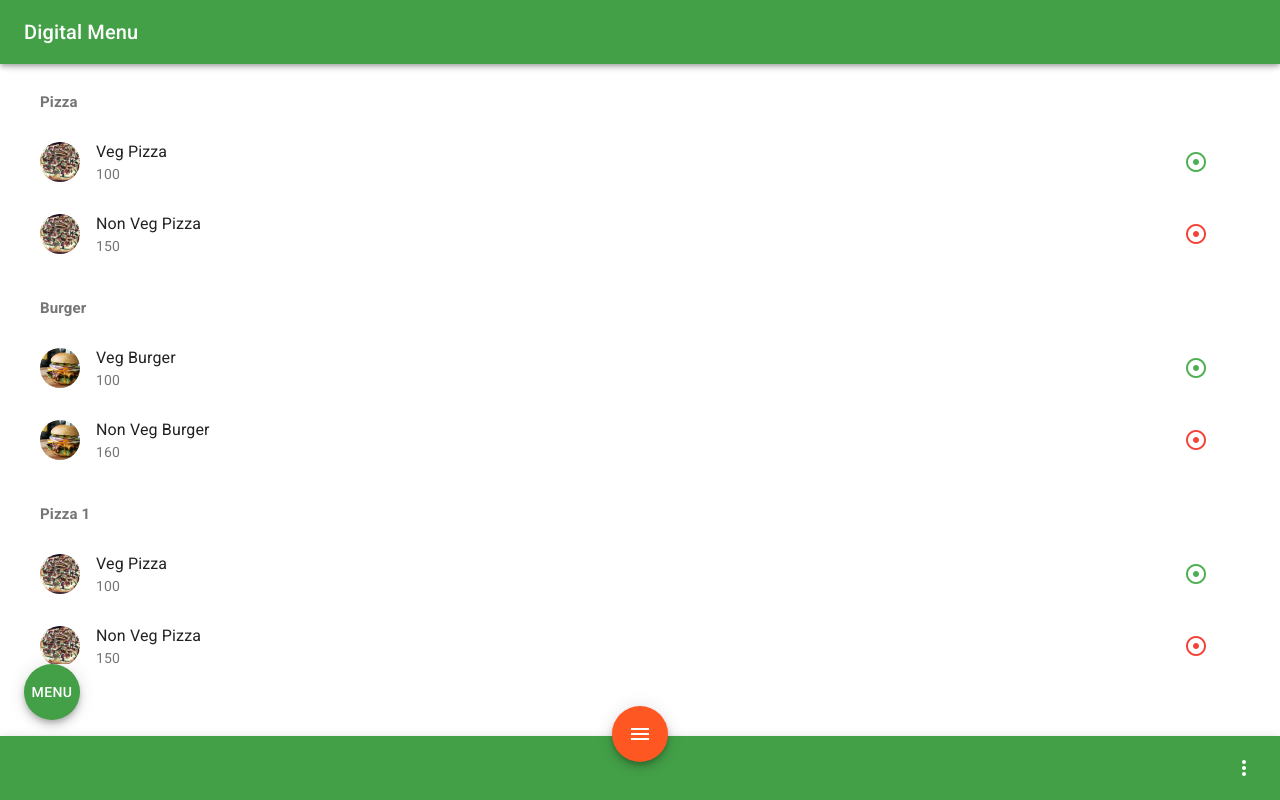
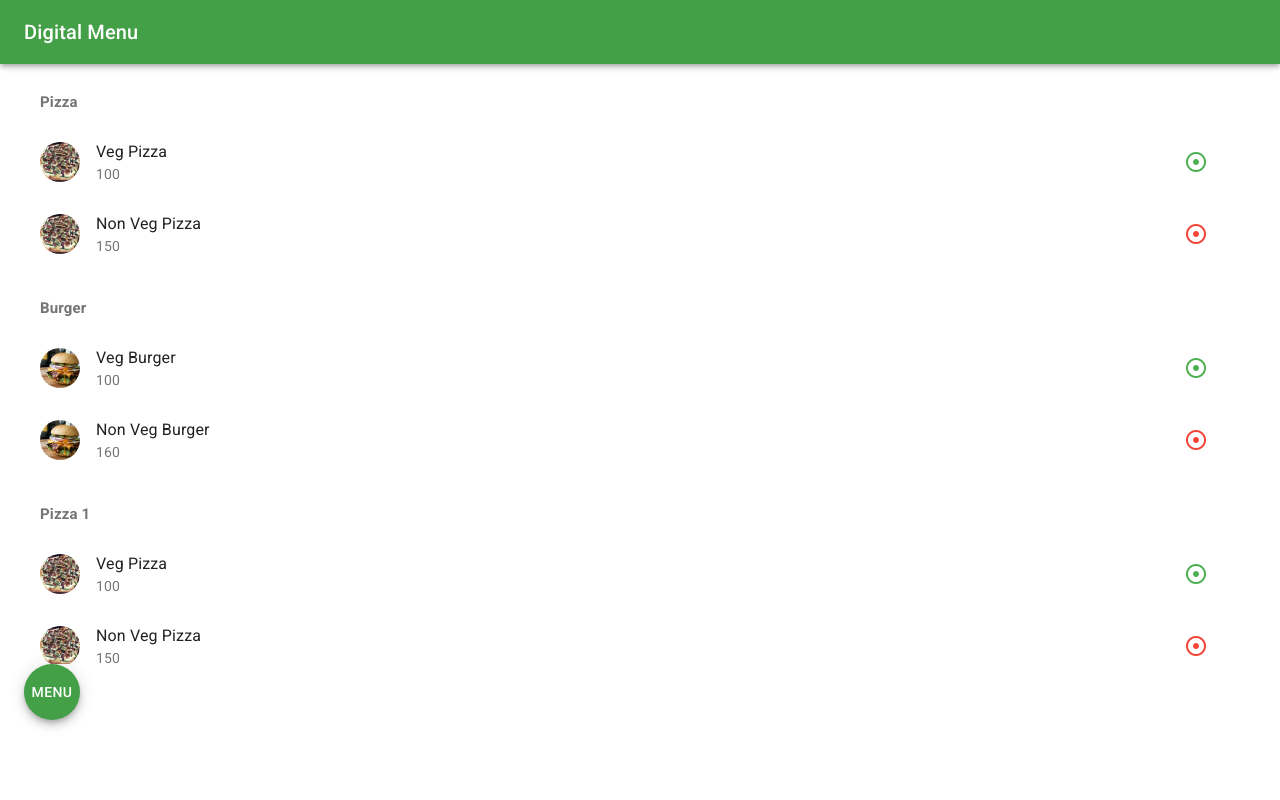
Before and after one commit to nadimsheikh07/digital-menu, a Next.js app: page / in a window 1280 px wide. Built offline with nearby package versions, Linux system fonts and the light colour scheme.

Commit message:
hide footer

```diff
--- a/pages/index.js
+++ b/pages/index.js
@@ -35,7 +35,7 @@ const Home = () => {
   return (
     <Layout title={orgName}>
       <ResMenu menuData={menuData} />
-      <AppFooter />
+      {/* <AppFooter /> */}
     </Layout>
   )
 }
```
